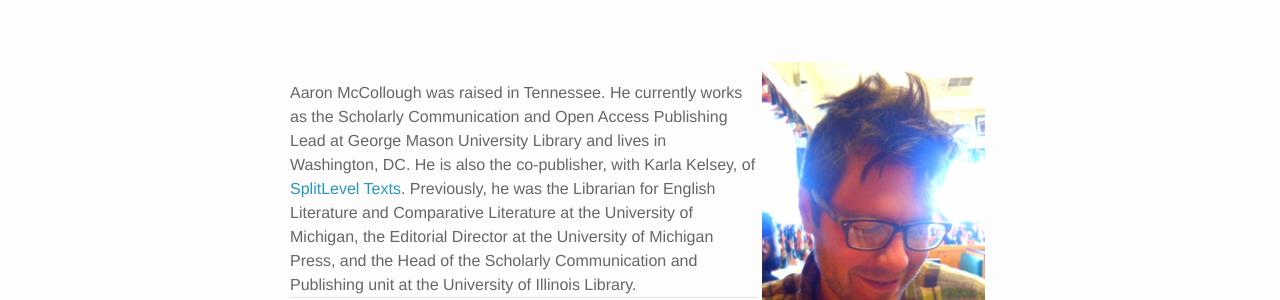
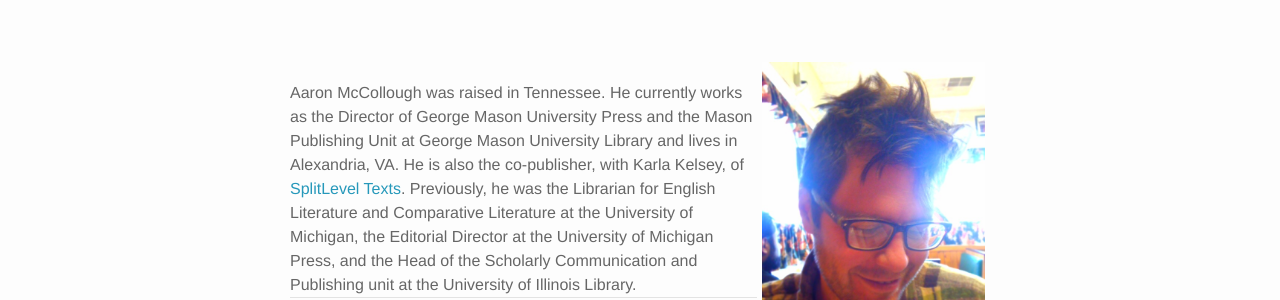
Before and after one commit to amccollo/amccollo.github.io, a Jekyll site: the page built from index.html, in a window 1280 px wide. Shown: the part 310-610 px from the top of the page. Built offline with Jekyll 4.4.1, drawn with Linux system fonts in a browser that asks for light colours; nearby versions of some CDN libraries; the list of posts is cut into pages by our own code.

Commit message:
Update index.html

```diff
--- a/index.html
+++ b/index.html
@@ -13,7 +13,7 @@
 <img class="col one right" src="/img/prof_pic.jpg">
 
 <br/>
-Aaron McCollough was raised in Tennessee. He currently works as the Scholarly Communication and Open Access Publishing Lead at George Mason University Library and lives in Washington, DC. He is also the co-publisher, with Karla Kelsey, of <a href="http://www.splitleveltexts.com" target="_blank">SplitLevel Texts</a>.
+Aaron McCollough was raised in Tennessee. He currently works as the Director of George Mason University Press and the Mason Publishing Unit at George Mason University Library and lives in Alexandria, VA. He is also the co-publisher, with Karla Kelsey, of <a href="http://www.splitleveltexts.com" target="_blank">SplitLevel Texts</a>.
 Previously, he was the Librarian for English Literature and Comparative Literature at the University of Michigan, the Editorial Director at the University of Michigan Press,
 and the Head of the Scholarly Communication and Publishing unit at the University of Illinois Library.
 
```
